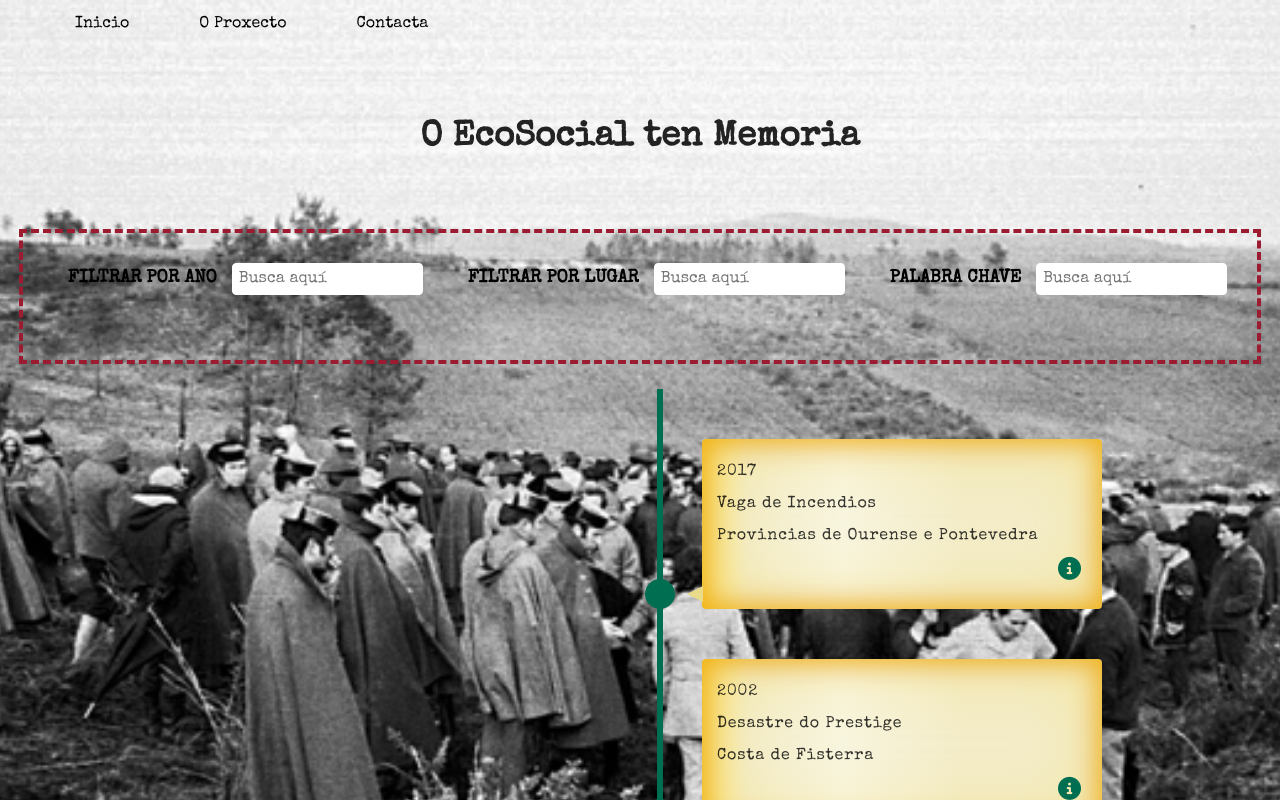
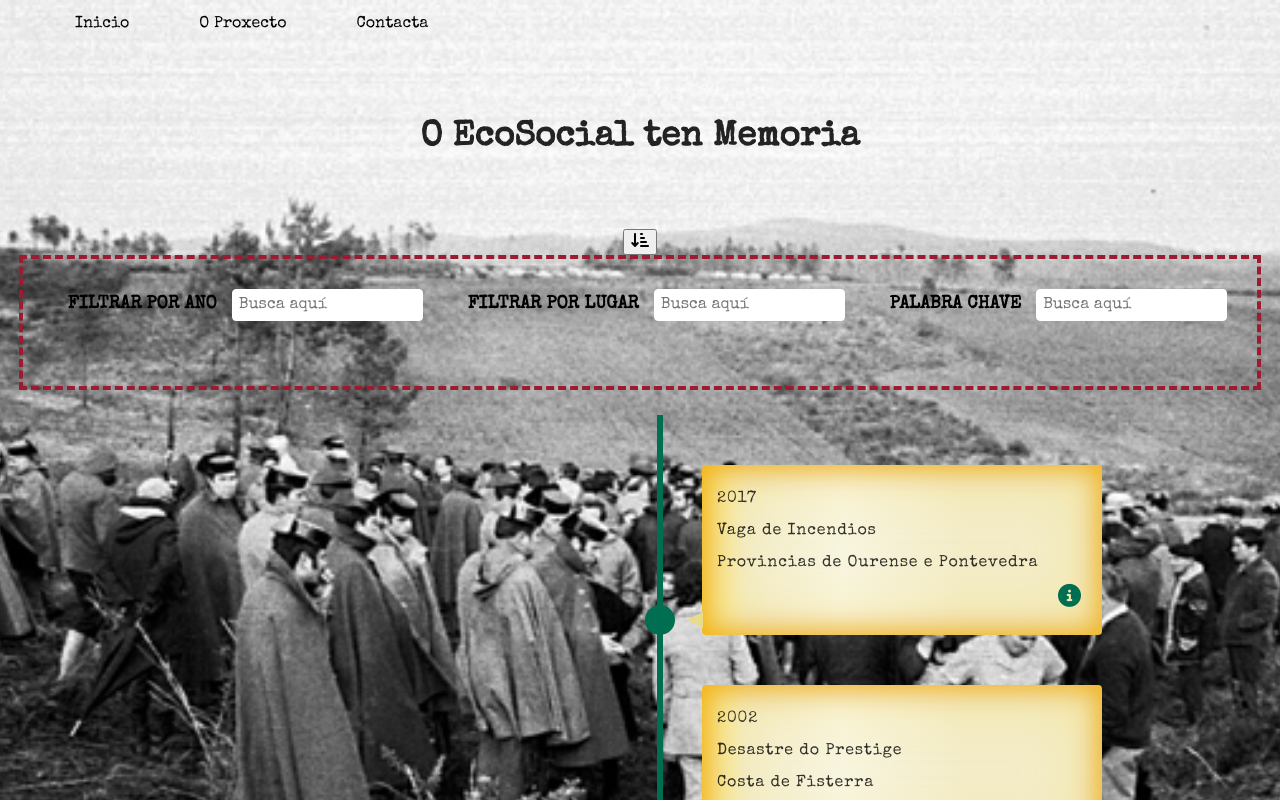
Before and after one commit to anafdz92/O-EcoSocial-ten-Memoria, a React (Create React App) app: page /#/ in a window 1280 px wide. Shown: the top 800 px of the page. Built offline with nearby package versions, Linux system fonts and the light colour scheme.

Commit message:
add stuff

```diff
--- a/src/components/Inicio.js
+++ b/src/components/Inicio.js
@@ -56,6 +56,9 @@ const Inicio = (props) => {
         <div className="animate">
           <h1 className="title"> O EcoSocial ten Memoria </h1>
         </div>
+        <button className="buttonFilter">
+          <i class="fas fa-sort-amount-down-alt"></i>
+        </button>
         <div className="filterContainer">
           <FilterYear handleFilter={handleFilter} />
           <FilterContent handleFilter={handleFilter} />
--- a/src/stylesheets/components/_contacta.scss
+++ b/src/stylesheets/components/_contacta.scss
@@ -101,7 +101,7 @@
 .fieldset {
   margin: 15px;
   margin-bottom: 45px;
-  border: 1.5px #9b1b30;
+  border: 2px #9b1b30;
   border-style: dashed;
 }
 
```
